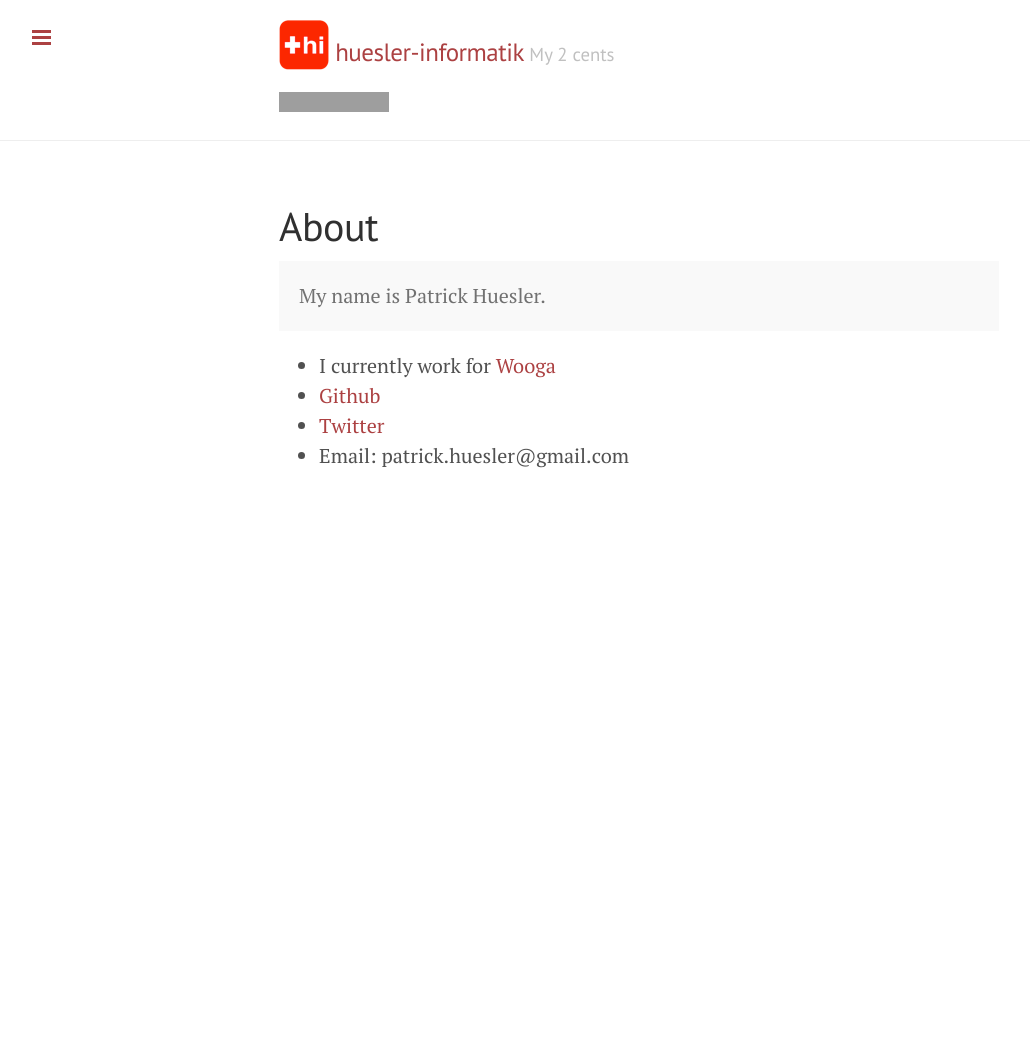
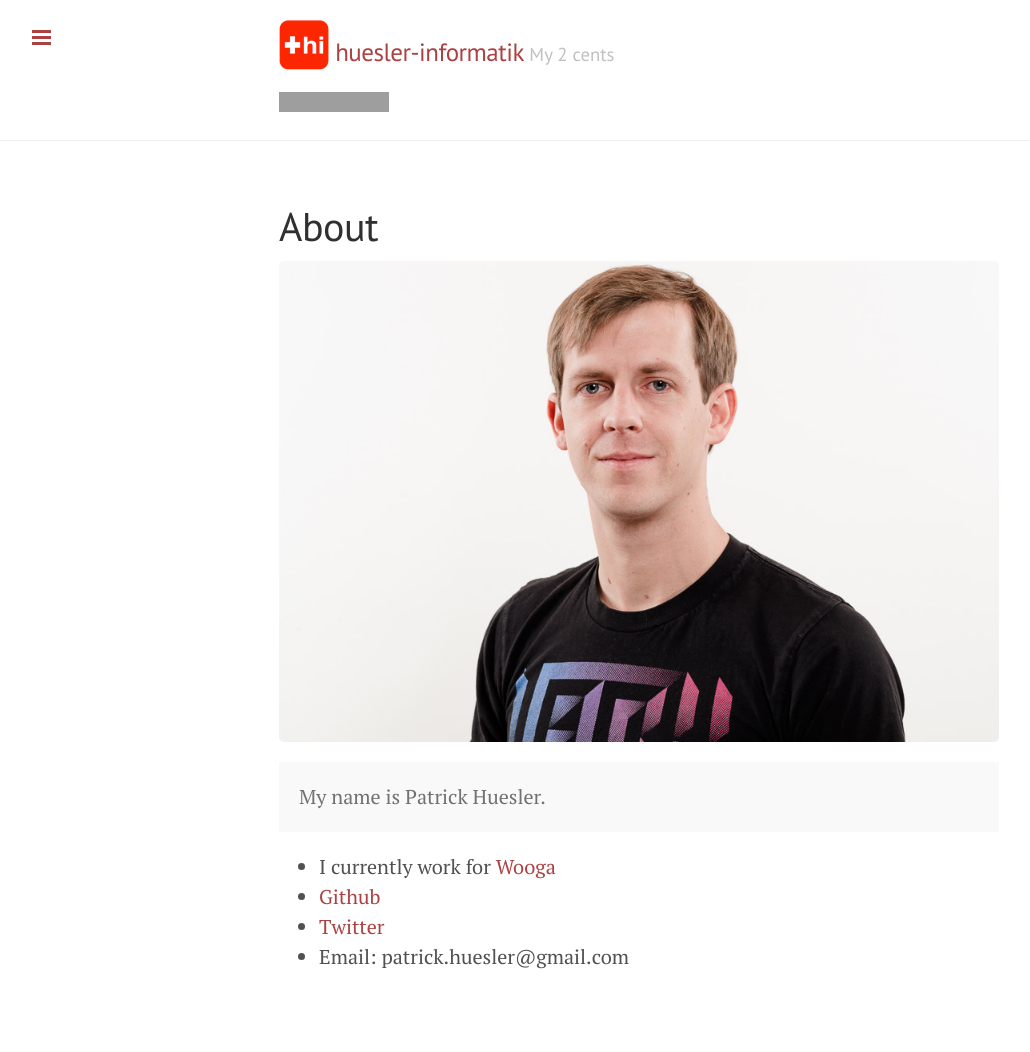
Before and after one commit to phuesler/huesler-informatik.ch, a Jekyll site: the page built from huesler-informatik.ch/about.md, in a window 1280 px wide. Shown: the whole page, without its empty margins (1-1031 px from the left). Built offline with Jekyll 4.4.1, drawn with Linux system fonts in a browser that asks for light colours; Markdown is read by kramdown in place of the engine named in the settings; before the commit the page ends 900 px from its top, so only the background shows below that; grey boxes are pictures that could not be loaded.

Commit message:
profile picture

```diff
--- a/huesler-informatik.ch/about.md
+++ b/huesler-informatik.ch/about.md
@@ -3,6 +3,7 @@ layout: page
 title: About
 ---
 
+  <img src="/public/images/profile_picture.jpg"/>
 <p class="message">
 	My name is Patrick Huesler.
 </p>
```
Also changed, not shown: huesler-informatik.ch/public/images/profile_picture.jpg (added).
